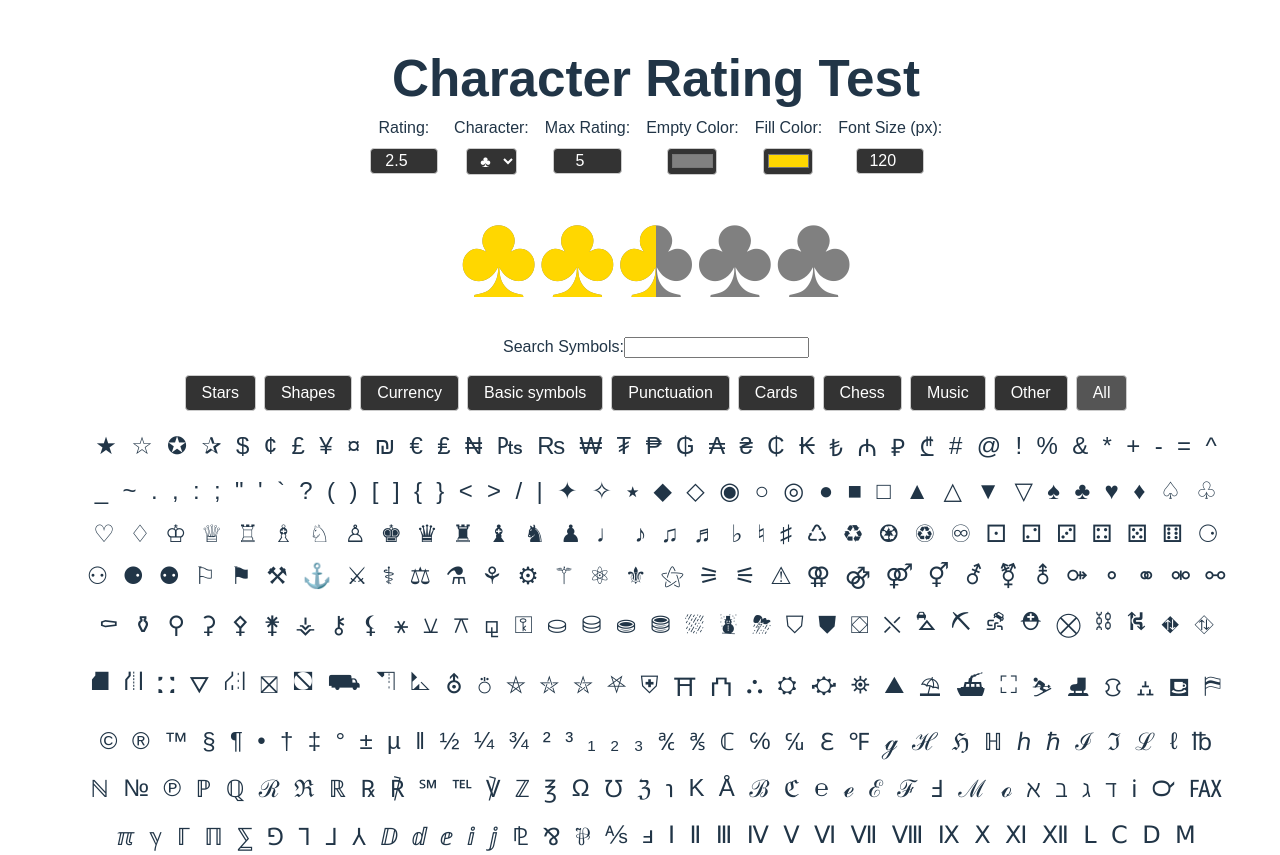
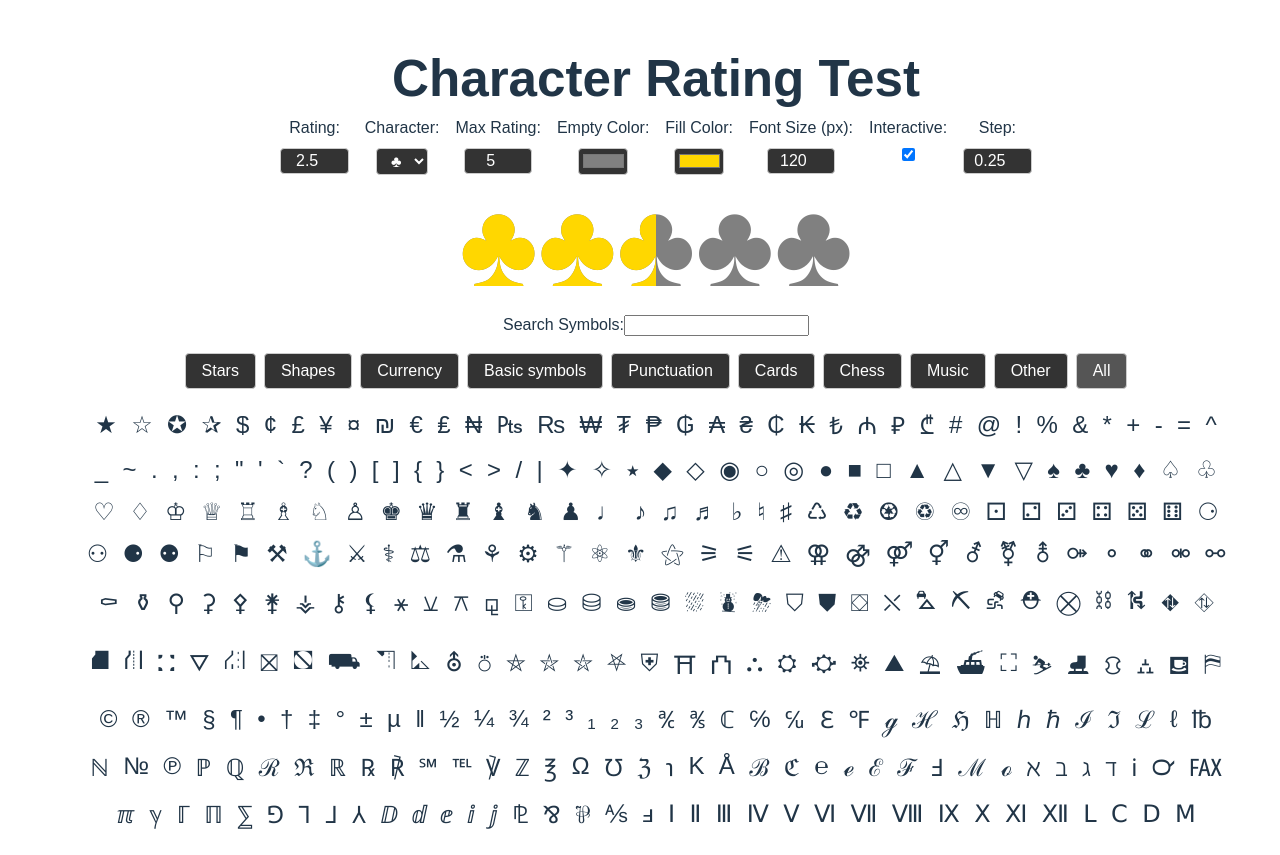
Before and after one commit to lexabu/react-char-fill, a React (Vite) app: page / in a window 1280 px wide. Shown: the top 855 px of the page. After the commit the page ends 833 px from the top, so only its background shows below. Built offline with nearby package versions, Linux system fonts and the light colour scheme.

Commit message:
add step and update determineWidth, Still need to fix mouse and keyboard to accept interactive fills

```diff
--- a/src/App.tsx
+++ b/src/App.tsx
@@ -12,6 +12,8 @@ function App() {
   const [fontSize, setFontSize] = useState(120);
   const [searchTerm, setSearchTerm] = useState('');
   const [selectedCategory, setSelectedCategory] = useState('');
+  const [interactive, setInteractive] = useState(true);
+  const [step, setStep] = useState(0.25);
 
   const handleCharacterChange = (e: {
     target: { value: React.SetStateAction<string> };
@@ -60,6 +62,62 @@ function App() {
     setSelectedCategory(category);
   };
 
+  const handleInteractiveToggle = () => {
+    setInteractive((prev) => !prev);
+  };
+
+  const calculateRating = (
+    position: number,
+    event:
+      | React.MouseEvent<HTMLButtonElement>
+      | React.KeyboardEvent<HTMLButtonElement>,
+    target: HTMLElement,
+  ) => {
+    const rect = target.getBoundingClientRect();
+    let x: number;
+
+    if ('clientX' in event) {
+      // It's a MouseEvent
+      x = event.clientX - rect.left;
+    } else {
+      // It's a KeyboardEvent
+      x = rect.width / 2; // Approximate center for keyboard events
+    }
+
+    const width = rect.width;
+    let newRating = position - 1 + x / width;
+
+    // Snap to nearest step
+    newRating = Math.round(newRating / step) * step;
+    return newRating;
+  };
+
+  const handleMouseMove = (
+    position: number,
+    event: React.MouseEvent<HTMLButtonElement>,
+  ) => {
+    const newRating = calculateRating(position, event, event.currentTarget);
+    setRating(newRating);
+  };
+
+  const handleClick = (
+    position: number,
+    event: React.MouseEvent<HTMLButtonElement>,
+  ) => {
+    const newRating = calculateRating(position, event, event.currentTarget);
+    setRating(newRating);
+  };
+
+  const handleKeyDown = (
+    position: number,
+    event: React.KeyboardEvent<HTMLButtonElement>,
+  ) => {
+    if (event.key === 'Enter' || event.key === ' ') {
+      const newRating = calculateRating(position, event, event.currentTarget);
+      setRating(newRating);
+    }
+  };
+
   const filteredCharacters = characters.filter((charObj) => {
     const { name, character, categories } = charObj;
     const matchesSearchTerm =
@@ -86,7 +144,7 @@ function App() {
           Rating:
           <input
             type="number"
-            step="0.25"
+            step={step}
             value={rating}
             onChange={handleRatingChange}
             min="0"
@@ -146,6 +204,26 @@ function App() {
             aria-label="Font Size"
           />
         </label>
+        <label>
+          Interactive:
+          <input
+            type="checkbox"
+            checked={interactive}
+            onChange={handleInteractiveToggle}
+            aria-label="Toggle Interactive"
+          />
+        </label>
+        <label>
+          Step:
+          <input
+            type="number"
+            step="0.01"
+            value={step}
+            onChange={(e) => setStep(parseFloat(e.target.value))}
+            min="0.01"
+            aria-label="Step"
+          />
+        </label>
       </div>
       <div className="rating-section">
         <CharacterRating
@@ -155,6 +233,11 @@ function App() {
           emptyColor={emptyColor}
           fillColor={fillColor}
           fontSize={`${fontSize}px`}
+          interactive={interactive}
+          step={step}
+          onMouseMove={handleMouseMove}
+          onClick={handleClick}
+          onKeyDown={handleKeyDown}
         />
       </div>
       <div className="search-container">
--- a/src/CharacterFill/CharacterFill.tsx
+++ b/src/CharacterFill/CharacterFill.tsx
@@ -8,6 +8,19 @@ interface CharacterFillProps {
   emptyColor?: string;
   fillColor?: string;
   fontSize?: string;
+  step: number;
+  onMouseMove?: (
+    position: number,
+    event: React.MouseEvent<HTMLButtonElement>,
+  ) => void;
+  onClick?: (
+    position: number,
+    event: React.MouseEvent<HTMLButtonElement>,
+  ) => void;
+  onKeyDown?: (
+    position: number,
+    event: React.KeyboardEvent<HTMLButtonElement>,
+  ) => void;
 }
 
 const CharacterFill: React.FC<CharacterFillProps> = ({
@@ -17,11 +30,30 @@ const CharacterFill: React.FC<CharacterFillProps> = ({
   emptyColor = 'grey',
   fillColor = 'gold',
   fontSize = '24px',
+  step,
+  onMouseMove,
+  onClick,
+  onKeyDown,
 }) => {
-  const width = determineWidth(position, rating);
+  const width = determineWidth(position, rating, step);
 
   return (
-    <span style={{ position: 'relative', display: 'inline-flex' }}>
+    <button
+      style={{
+        position: 'relative',
+        display: 'inline-flex',
+        background: 'none',
+        border: 'none',
+        cursor: onClick ? 'pointer' : 'default',
+        padding: 0,
+        outline: 'none',
+      }}
+      onMouseMove={(e) => onMouseMove && onMouseMove(position, e)}
+      onClick={(e) => onClick && onClick(position, e)}
+      onKeyDown={(e) => onKeyDown && onKeyDown(position, e)}
+      aria-label={`Rate ${position}`}
+      disabled={!onClick}
+    >
       <span
         style={{
           color: emptyColor,
@@ -45,7 +77,7 @@ const CharacterFill: React.FC<CharacterFillProps> = ({
       >
         {character}
       </span>
-    </span>
+    </button>
   );
 };
 
--- a/src/CharacterRating/CharacterRating.tsx
+++ b/src/CharacterRating/CharacterRating.tsx
@@ -8,6 +8,20 @@ interface CharacterRatingProps {
   emptyColor?: string;
   fillColor?: string;
   fontSize?: string;
+  interactive?: boolean;
+  step: number;
+  onMouseMove?: (
+    position: number,
+    event: React.MouseEvent<HTMLButtonElement>,
+  ) => void;
+  onClick?: (
+    position: number,
+    event: React.MouseEvent<HTMLButtonElement>,
+  ) => void;
+  onKeyDown?: (
+    position: number,
+    event: React.KeyboardEvent<HTMLButtonElement>,
+  ) => void;
 }
 
 const CharacterRating: React.FC<CharacterRatingProps> = ({
@@ -17,6 +31,11 @@ const CharacterRating: React.FC<CharacterRatingProps> = ({
   emptyColor,
   fillColor,
   fontSize,
+  interactive = true,
+  step,
+  onMouseMove,
+  onClick,
+  onKeyDown,
 }) => {
   return (
     <span>
@@ -29,6 +48,10 @@ const CharacterRating: React.FC<CharacterRatingProps> = ({
           emptyColor={emptyColor}
           fillColor={fillColor}
           fontSize={fontSize}
+          step={step}
+          onMouseMove={interactive ? onMouseMove : undefined}
+          onClick={interactive ? onClick : undefined}
+          onKeyDown={interactive ? onKeyDown : undefined}
         />
       ))}
     </span>
--- a/src/utils/determineWidth.ts
+++ b/src/utils/determineWidth.ts
@@ -1,29 +1,15 @@
-const round = (value: number, precision: number): number => {
-  const multiplier = 10 ** (precision || 0);
-  return Math.round(value * multiplier) / multiplier;
-};
+const determineWidth = (position: number, rating: number, step: number) => {
+  const full = Math.floor(rating);
+  const partial = rating - full;
 
-const determineWidth = (position: number, rating: number): string => {
-  const positionRating = round(rating - position + 1, 2);
-
-  if (positionRating <= 0) {
-    return '0%';
-  }
-  if (positionRating >= 1) {
+  if (position <= full) {
     return '100%';
   }
-  if (positionRating > 0 && positionRating <= 0.25) {
-    return '30%';
+
+  if (position === full + 1) {
+    return `${(partial / step) * step * 100}%`;
   }
-  if (positionRating > 0.25 && positionRating <= 0.5) {
-    return '50%';
-  }
-  if (positionRating > 0.5 && positionRating <= 0.75) {
-    return '69%';
-  }
-  if (positionRating > 0.75 && positionRating <= 1) {
-    return '100%';
-  }
+
   return '0%';
 };
 
```
